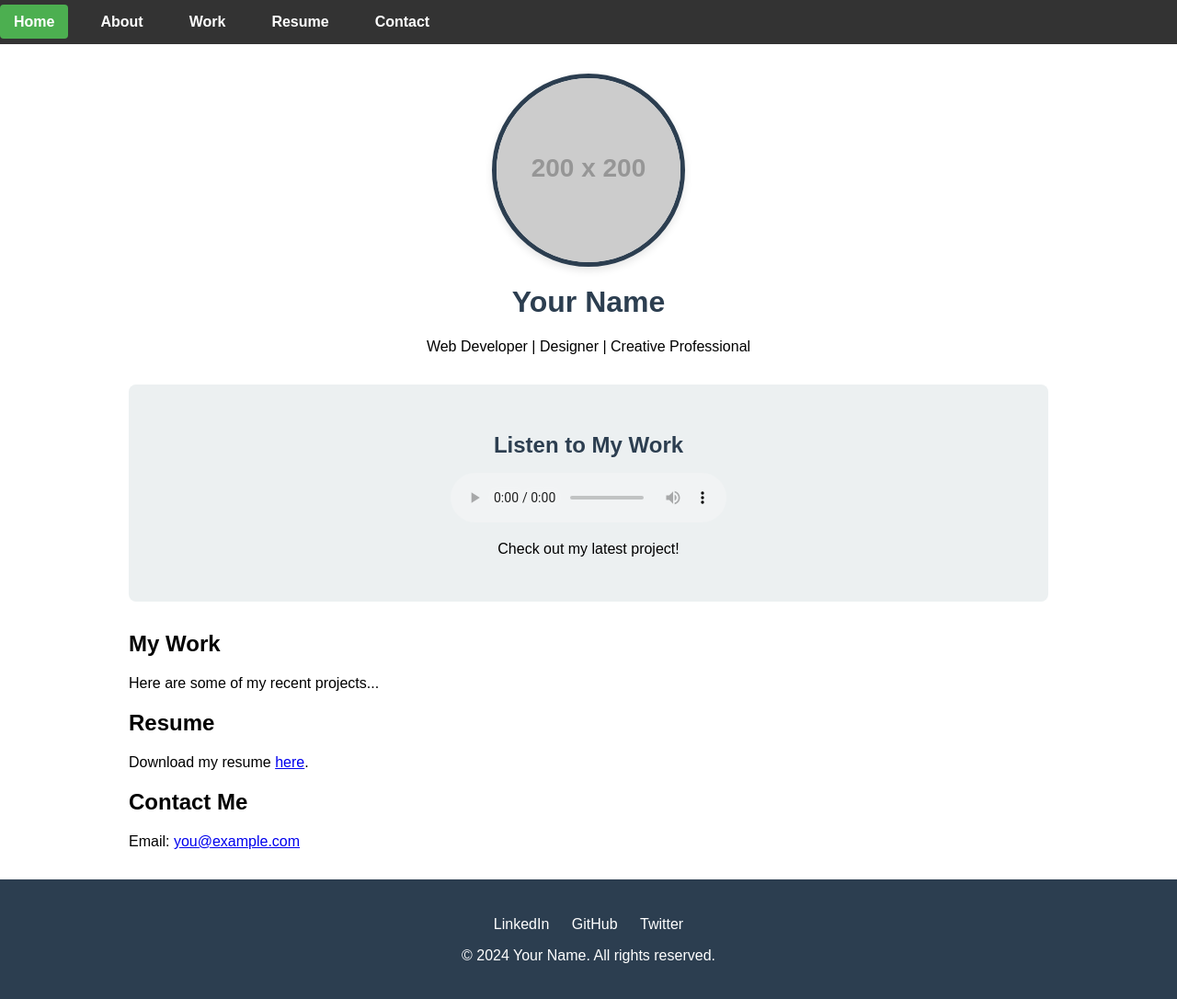
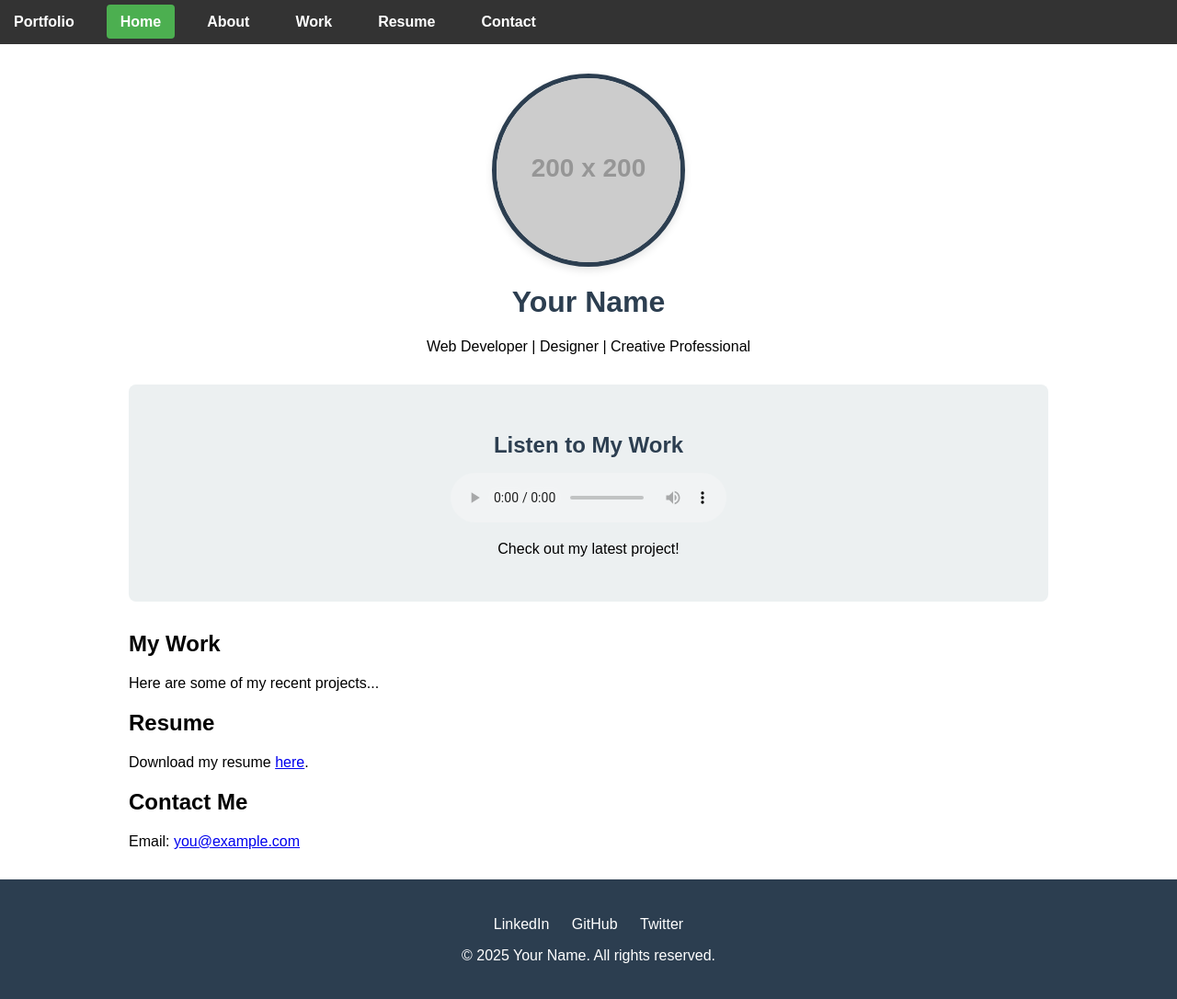
Before and after one commit to NS3131/Portfolio-Web-Page, a plain HTML site: page index.html in a window 1280 px wide. Shown: the whole page at 92% size. Drawn offline with Linux system fonts and the light colour scheme; placeholder pictures from the web are drawn by us.

Commit message:
second commit

```diff
--- a/index.html
+++ b/index.html
@@ -3,12 +3,13 @@
 <head>
     <meta charset="UTF-8">
     <meta name="viewport" content="width=device-width, initial-scale=1.0">
-    <title>Navigation Bar</title>
+    <title>Portfolio website page</title>
   <link rel="stylesheet" href="style.css">
 </head>
 <body>
     <nav>
         <ul>
+            <li><a href="#">Portfolio</a></li>
             <li><a href="#" class="active">Home</a></li>
             <li><a href="#">About</a></li>
             <li><a href="#">Work</a></li>
@@ -64,7 +65,7 @@
             <a href="https://github.com" target="_blank">GitHub</a>
             <a href="https://twitter.com" target="_blank">Twitter</a>
         </div>
-        <p>&copy; 2024 Your Name. All rights reserved.</p>
+        <p>&copy; 2025 Your Name. All rights reserved.</p>
     </footer>
 </body>
 </html>
```
